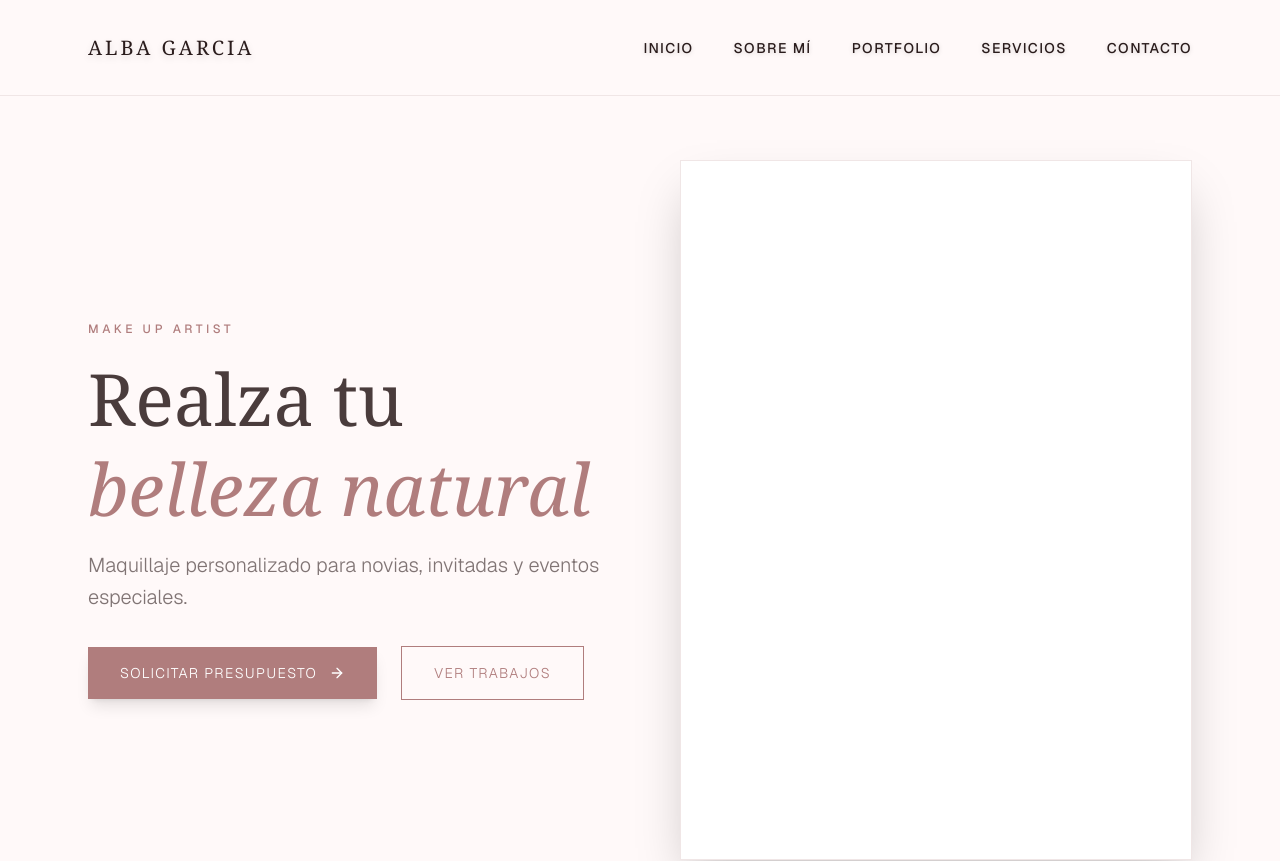
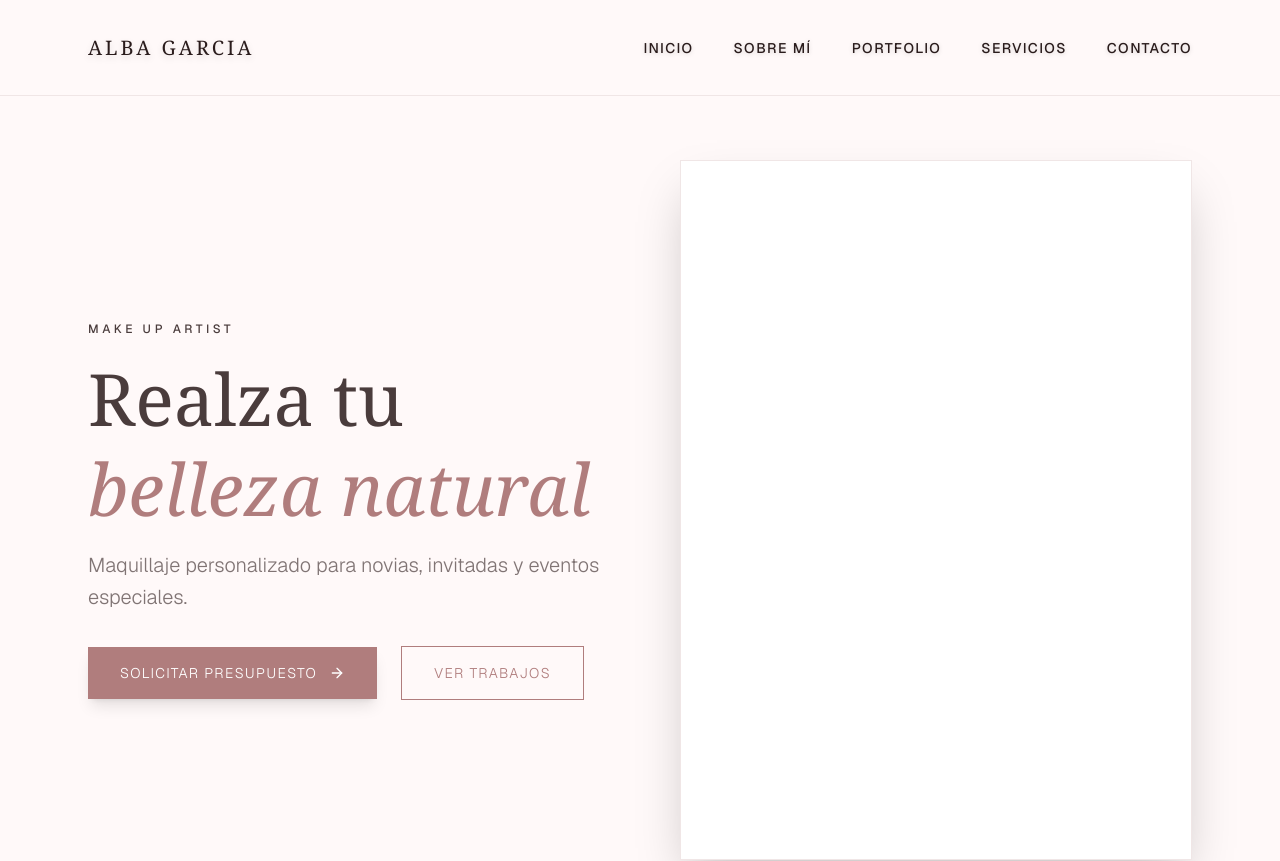
Before and after one commit to Paum2000/alba-makeup, a Next.js app: page / in a window 1280 px wide. Shown: the top 861 px of the page. Built offline with nearby package versions, Linux system fonts and the light colour scheme; no server answers.

Commit message:
Texto cambio de color

```diff
--- a/src/app/page.js
+++ b/src/app/page.js
@@ -255,7 +255,7 @@ export default function App() {
               />
             )}
             <div className="relative z-10">
-              <span className="text-[#B07D7D] font-medium tracking-[0.3em] uppercase text-xs block mb-4">
+              <span className="text-[#4A3C3C] font-medium tracking-[0.3em] uppercase text-xs block mb-4">
                 {textos.hero_subtitulo || "Make Up Artist"}
               </span>
               <h1 className="text-5xl lg:text-7xl font-serif text-[#4A3C3C] leading-tight mb-4">
```
